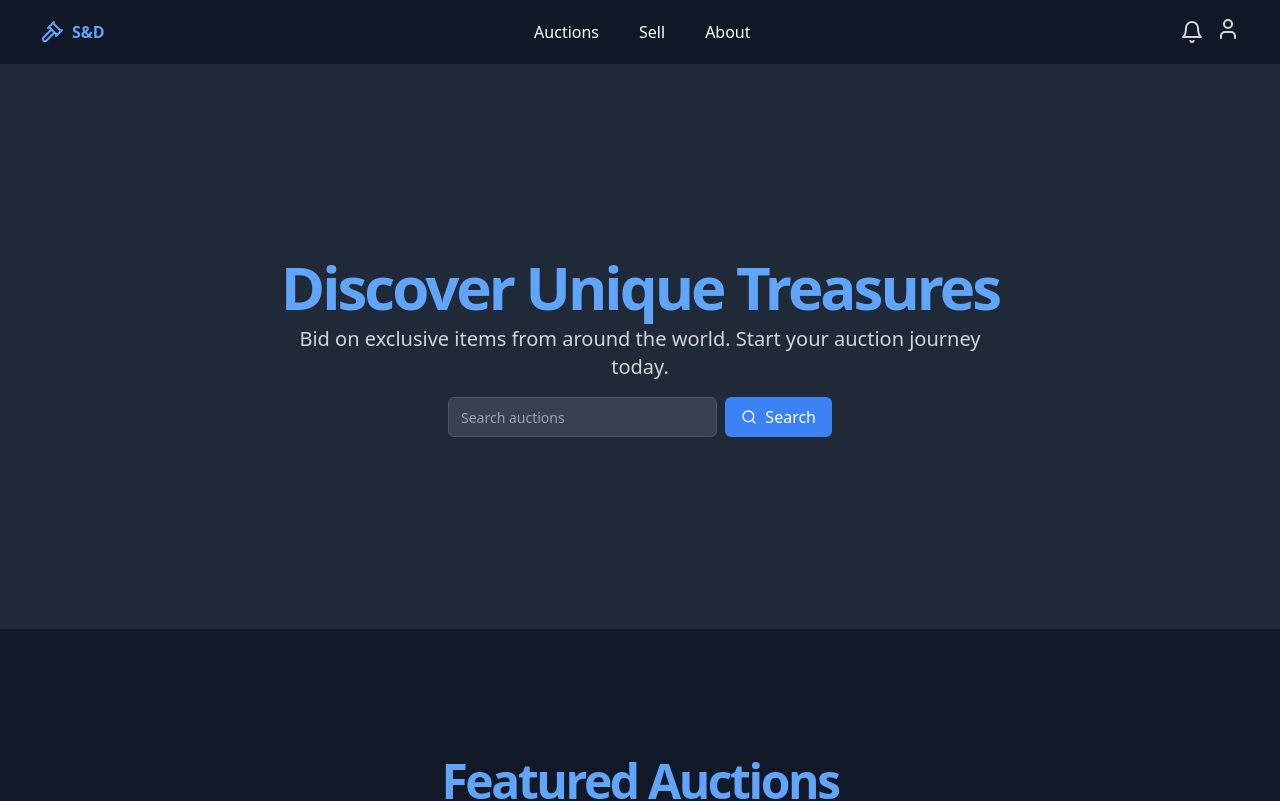
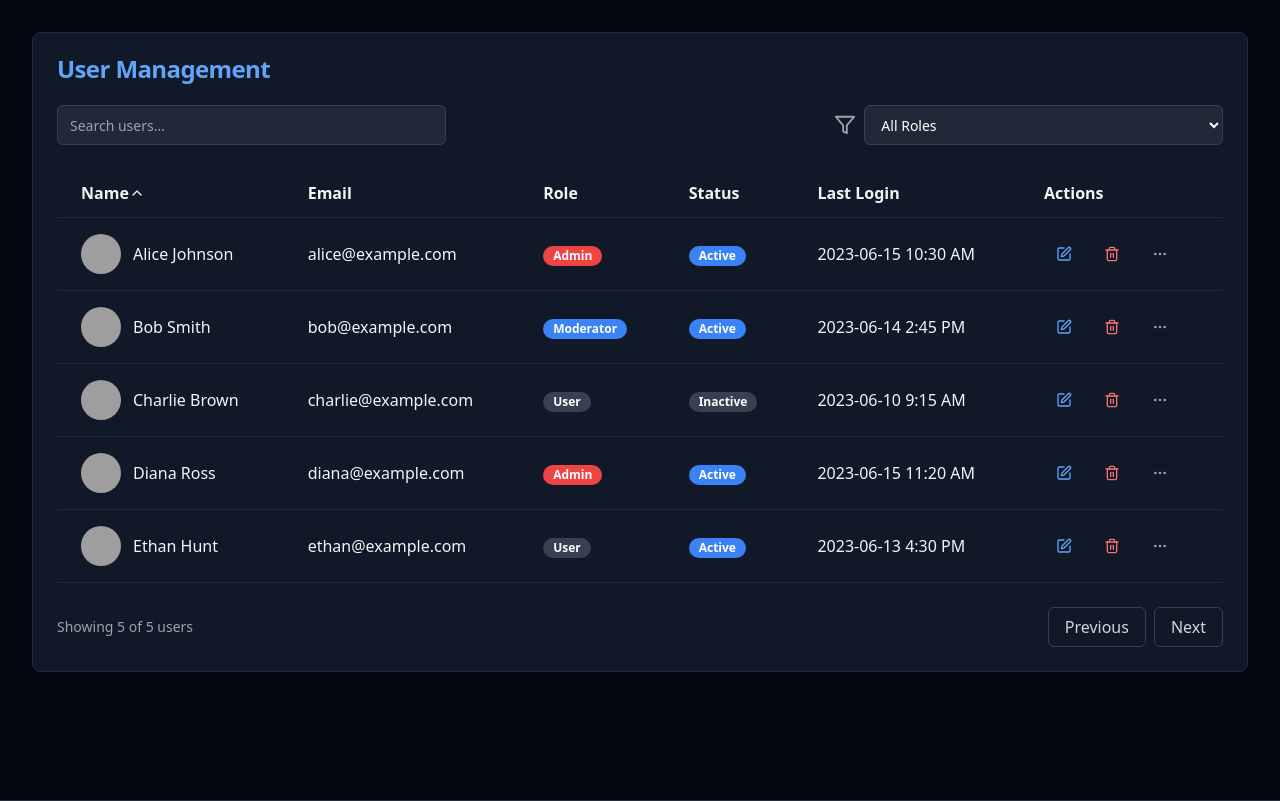
Before and after one commit to halimchoukani/SandD_Client, a React (Vite) app: page /userslist in a window 1280 px wide. Before the commit this address led to /. Shown: the top 801 px of the page. Built offline with nearby package versions, Linux system fonts and the light colour scheme; grey boxes are pictures that could not be loaded.

Commit message:
Refactor routing in App component and add Profile and UsersList routes

```diff
--- a/src/App.jsx
+++ b/src/App.jsx
@@ -11,6 +11,7 @@ import Dashboard from "./components/dashboard";
 import Auctions from "./components/auctions";
 import AddAuction from "./components/AddAuction";
 import Profile from "./components/Profile";
+import UsersList from "./components/UsersList";
 function App() {
   const lenis = new Lenis();
   function raf(time) {
@@ -31,6 +32,7 @@ function App() {
         <Route path="/login" element={<Login />} />
         <Route path="/auction" element={<ProductPage />} />
         <Route path="/auctions" element={<Auctions />} />
+        <Route path="/userslist" element={<UsersList />} />
         <Route path="/sell" element={<AddAuction />} />
         <Route path="/dashboard" element={<Dashboard />} />
         <Route path="/signup" element={<Signup />} />
--- /dev/null
+++ b/src/components/UsersList.jsx
@@ -0,0 +1,283 @@
+import React, { useState } from "react";
+import {
+  Search,
+  Filter,
+  Edit,
+  Trash2,
+  MoreHorizontal,
+  ChevronDown,
+  ChevronUp,
+} from "lucide-react";
+import {
+  Button,
+  Input,
+  Select,
+  Card,
+  CardHeader,
+  CardTitle,
+  CardContent,
+  CardFooter,
+  Avatar,
+  Badge,
+  Tooltip,
+} from "./ui";
+
+const UsersList = () => {
+  const [searchTerm, setSearchTerm] = useState("");
+  const [sortColumn, setSortColumn] = useState("name");
+  const [sortDirection, setSortDirection] = useState("asc");
+  const [filterRole, setFilterRole] = useState("all");
+
+  // Mock user data
+  const users = [
+    {
+      id: 1,
+      name: "Alice Johnson",
+      email: "alice@example.com",
+      role: "Admin",
+      status: "Active",
+      lastLogin: "2023-06-15 10:30 AM",
+    },
+    {
+      id: 2,
+      name: "Bob Smith",
+      email: "bob@example.com",
+      role: "Moderator",
+      status: "Active",
+      lastLogin: "2023-06-14 2:45 PM",
+    },
+    {
+      id: 3,
+      name: "Charlie Brown",
+      email: "charlie@example.com",
+      role: "User",
+      status: "Inactive",
+      lastLogin: "2023-06-10 9:15 AM",
+    },
+    {
+      id: 4,
+      name: "Diana Ross",
+      email: "diana@example.com",
+      role: "Admin",
+      status: "Active",
+      lastLogin: "2023-06-15 11:20 AM",
+    },
+    {
+      id: 5,
+      name: "Ethan Hunt",
+      email: "ethan@example.com",
+      role: "User",
+      status: "Active",
+      lastLogin: "2023-06-13 4:30 PM",
+    },
+  ];
+
+  const filteredUsers = users
+    .filter(
+      (user) =>
+        (user.name.toLowerCase().includes(searchTerm.toLowerCase()) ||
+          user.email.toLowerCase().includes(searchTerm.toLowerCase())) &&
+        (filterRole === "all" || user.role === filterRole)
+    )
+    .sort((a, b) => {
+      const aValue = a[sortColumn];
+      const bValue = b[sortColumn];
+      if (aValue < bValue) return sortDirection === "asc" ? -1 : 1;
+      if (aValue > bValue) return sortDirection === "asc" ? 1 : -1;
+      return 0;
+    });
+
+  const handleSort = (column) => {
+    if (column === sortColumn) {
+      setSortDirection(sortDirection === "asc" ? "desc" : "asc");
+    } else {
+      setSortColumn(column);
+      setSortDirection("asc");
+    }
+  };
+
+  const SortIcon = ({ column }) => {
+    if (column !== sortColumn) return null;
+    return sortDirection === "asc" ? (
+      <ChevronUp className="w-4 h-4" />
+    ) : (
+      <ChevronDown className="w-4 h-4" />
+    );
+  };
+
+  return (
+    <div className="min-h-screen bg-gray-950 text-gray-100 p-8">
+      <Card className="bg-gray-900 border-gray-800">
+        <CardHeader>
+          <CardTitle className="text-2xl font-bold text-blue-400">
+            User Management
+          </CardTitle>
+        </CardHeader>
+        <CardContent>
+          <div className="flex flex-col md:flex-row justify-between items-center mb-6 space-y-4 md:space-y-0 md:space-x-4">
+            <div className="w-full md:w-1/3">
+              <Input
+                type="text"
+                placeholder="Search users..."
+                value={searchTerm}
+                onChange={(e) => setSearchTerm(e.target.value)}
+                className="bg-gray-800 border-gray-700 text-white placeholder-gray-400"
+              />
+            </div>
+            <div className="w-full md:w-1/3 flex items-center space-x-2">
+              <Filter className="text-gray-400" />
+              <Select
+                value={filterRole}
+                onValueChange={setFilterRole}
+                className="bg-gray-800 border-gray-700 text-white"
+                options={[
+                  { value: "all", label: "All Roles" },
+                  { value: "Admin", label: "Admin" },
+                  { value: "User", label: "User" },
+                ]}
+              ></Select>
+            </div>
+          </div>
+          <div className="overflow-x-auto">
+            <table className="w-full">
+              <thead>
+                <tr className="border-b border-gray-800">
+                  <th className="px-6 py-3 text-left">
+                    <button
+                      className="flex items-center"
+                      onClick={() => handleSort("name")}
+                    >
+                      Name <SortIcon column="name" />
+                    </button>
+                  </th>
+                  <th className="px-6 py-3 text-left">
+                    <button
+                      className="flex items-center"
+                      onClick={() => handleSort("email")}
+                    >
+                      Email <SortIcon column="email" />
+                    </button>
+                  </th>
+                  <th className="px-6 py-3 text-left">
+                    <button
+                      className="flex items-center"
+                      onClick={() => handleSort("role")}
+                    >
+                      Role <SortIcon column="role" />
+                    </button>
+                  </th>
+                  <th className="px-6 py-3 text-left">
+                    <button
+                      className="flex items-center"
+                      onClick={() => handleSort("status")}
+                    >
+                      Status <SortIcon column="status" />
+                    </button>
+                  </th>
+                  <th className="px-6 py-3 text-left">
+                    <button
+                      className="flex items-center"
+                      onClick={() => handleSort("lastLogin")}
+                    >
+                      Last Login <SortIcon column="lastLogin" />
+                    </button>
+                  </th>
+                  <th className="px-6 py-3 text-left">Actions</th>
+                </tr>
+              </thead>
+              <tbody>
+                {filteredUsers.map((user) => (
+                  <tr key={user.id} className="border-b border-gray-800">
+                    <td className="px-6 py-4 flex items-center space-x-3">
+                      <Avatar
+                        src={`https://i.pravatar.cc/40?u=${user.id}`}
+                        alt={user.name}
+                      />
+                      <span>{user.name}</span>
+                    </td>
+                    <td className="px-6 py-4">{user.email}</td>
+                    <td className="px-6 py-4">
+                      <Badge
+                        variant={
+                          user.role === "Admin"
+                            ? "destructive"
+                            : user.role === "Moderator"
+                            ? "default"
+                            : "secondary"
+                        }
+                      >
+                        {user.role}
+                      </Badge>
+                    </td>
+                    <td className="px-6 py-4">
+                      <Badge
+                        variant={
+                          user.status === "Active" ? "default" : "secondary"
+                        }
+                      >
+                        {user.status}
+                      </Badge>
+                    </td>
+                    <td className="px-6 py-4">{user.lastLogin}</td>
+                    <td className="px-6 py-4">
+                      <div className="flex space-x-2">
+                        <Tooltip content="Edit User">
+                          <Button
+                            variant="ghost"
+                            size="sm"
+                            className="text-blue-400 hover:text-blue-300"
+                          >
+                            <Edit className="h-4 w-4" />
+                          </Button>
+                        </Tooltip>
+                        <Tooltip content="Delete User">
+                          <Button
+                            variant="ghost"
+                            size="sm"
+                            className="text-red-400 hover:text-red-300"
+                          >
+                            <Trash2 className="h-4 w-4" />
+                          </Button>
+                        </Tooltip>
+                        <Tooltip content="More Options">
+                          <Button
+                            variant="ghost"
+                            size="sm"
+                            className="text-gray-400 hover:text-gray-300"
+                          >
+                            <MoreHorizontal className="h-4 w-4" />
+                          </Button>
+                        </Tooltip>
+                      </div>
+                    </td>
+                  </tr>
+                ))}
+              </tbody>
+            </table>
+          </div>
+        </CardContent>
+        <CardFooter className="flex justify-between">
+          <div className="text-sm text-gray-400">
+            Showing {filteredUsers.length} of {users.length} users
+          </div>
+          <div className="flex space-x-2">
+            <Button
+              variant="outline"
+              className="border-gray-700 text-gray-300 hover:bg-gray-800"
+            >
+              Previous
+            </Button>
+            <Button
+              variant="outline"
+              className="border-gray-700 text-gray-300 hover:bg-gray-800"
+            >
+              Next
+            </Button>
+          </div>
+        </CardFooter>
+      </Card>
+    </div>
+  );
+};
+
+export default UsersList;
```
Also changed, not shown: src/components/product.jsx (+49 -30 lines).
